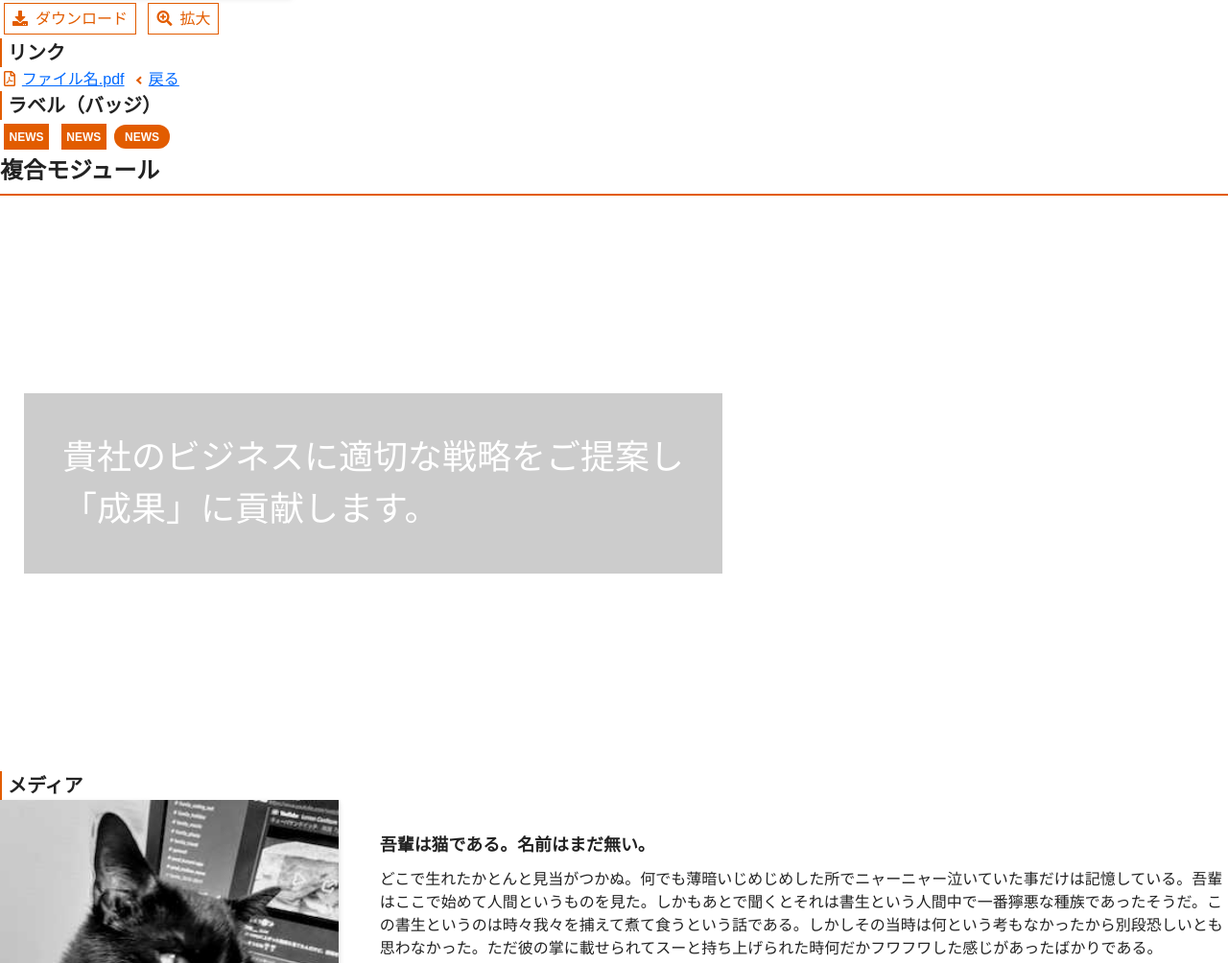
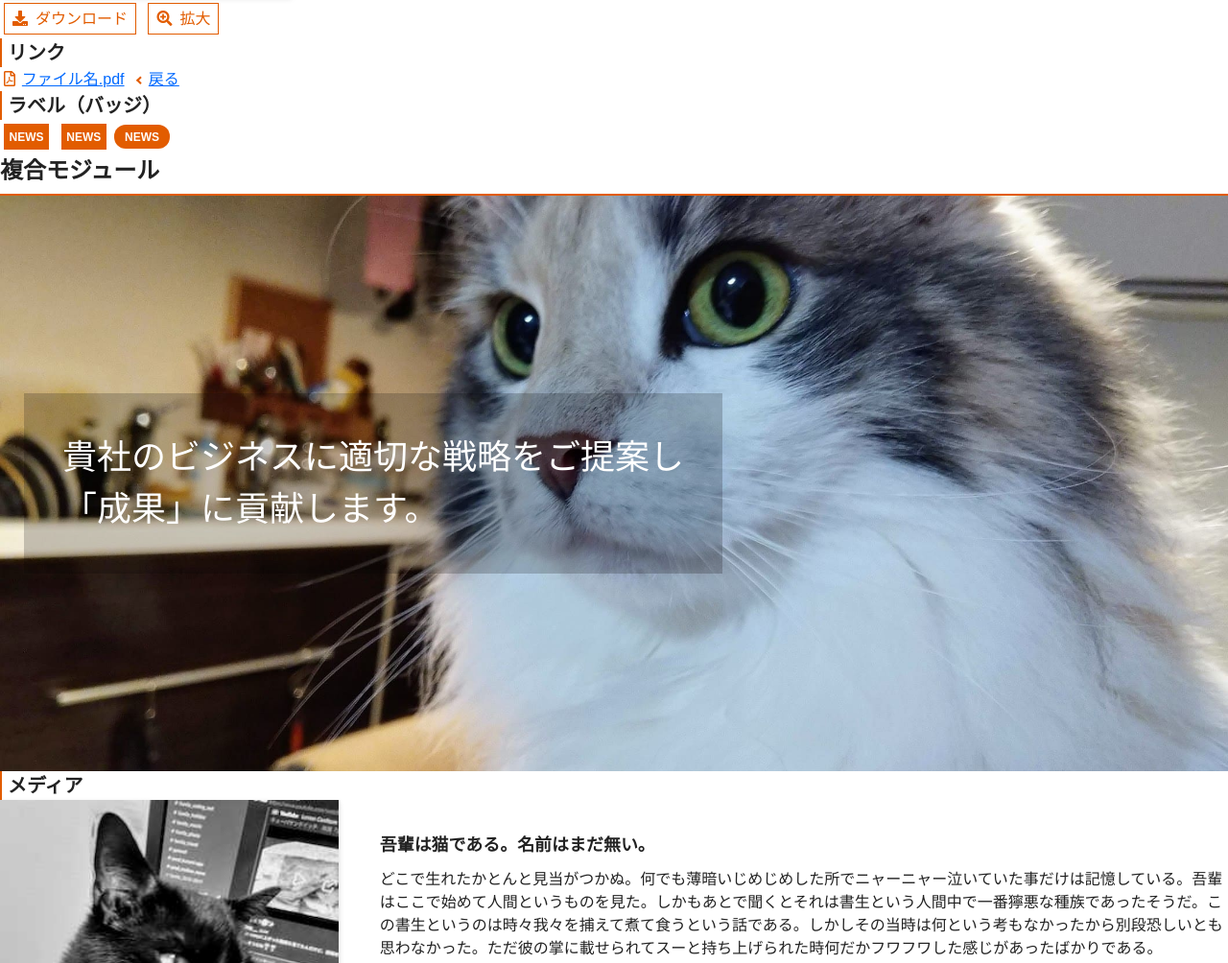
Before and after one commit to D-A-I/css-sample, a website: page index.html in a window 1280 px wide. Shown: the part 391-1395 px from the top of the page at 96% size. Drawn offline with nearby package versions, Linux system fonts and the light colour scheme; files that its build step writes are made by us from their sources; the site is published under a folder, as on GitHub Pages, so addresses that start at the root find nothing; files whose address does not match are found by name.

Commit message:
fix: junbotron の画像を相対パスに変更

```diff
--- a/index.html
+++ b/index.html
@@ -47,7 +47,7 @@
     <span class="rounded-label">NEWS</span>
   </p>
   <h3 class="level3-heading">複合モジュール</h3>
-  <div class="junbotron" style="background-image: url(/assets/img/elements/kurumi-10.jpg);">
+  <div class="junbotron" style="background-image: url(./assets/img/elements/kurumi-10.jpg);">
     <div class="junbotron__inner">
       <p class="junbotron__title">
         貴社のビジネスに適切な戦略をご提案し<br class="only-lg">「成果」に貢献します。
```
